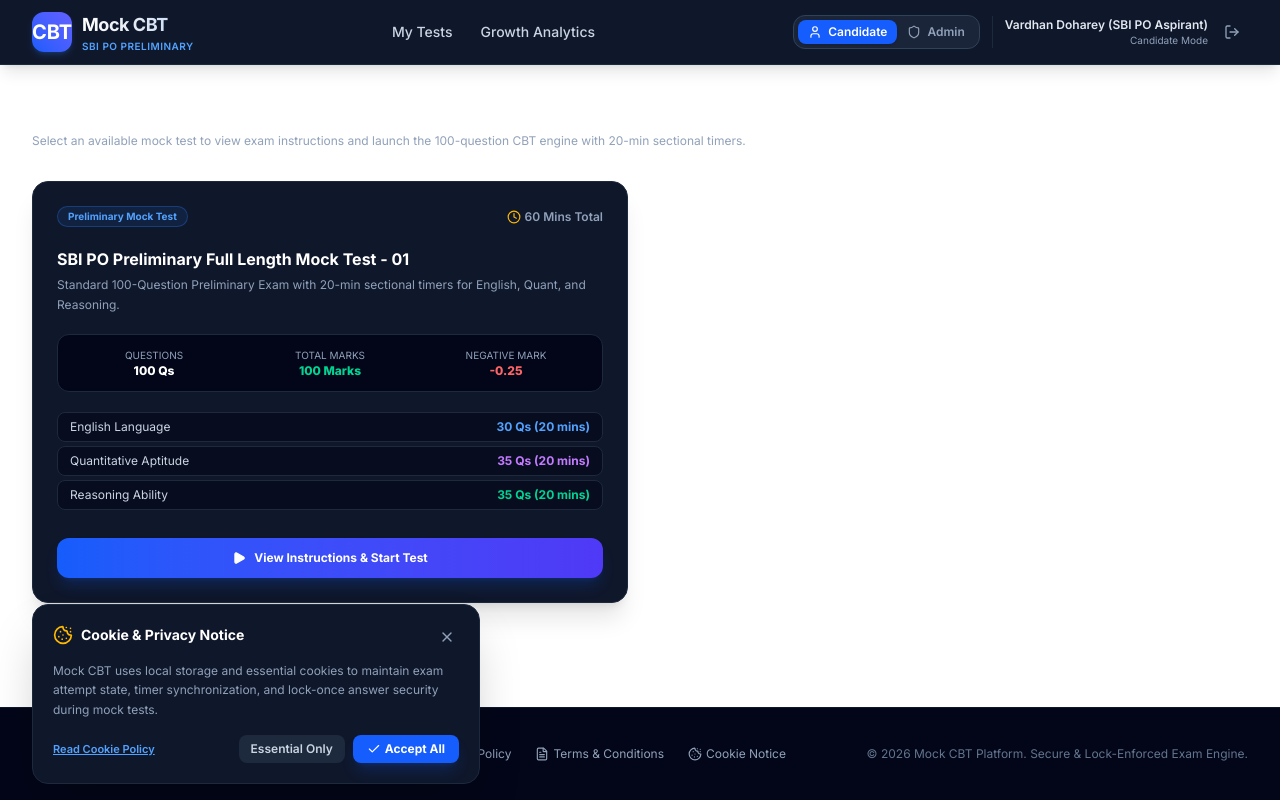
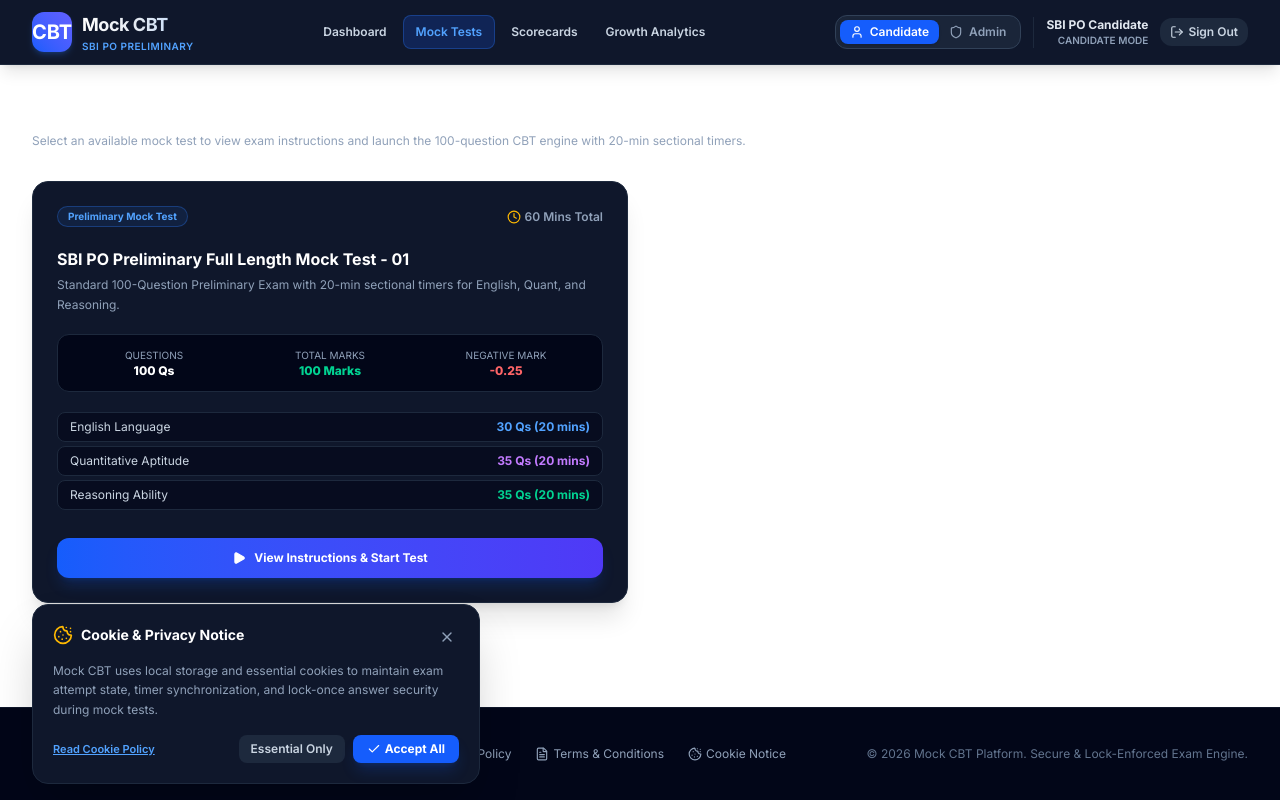
Before and after one commit to VishnuVardhan2000/CBT-exam-, a Next.js app: page /tests in a window 1280 px wide. Built offline with nearby package versions, Linux system fonts and the light colour scheme.

Commit message:
fix(qa): Remove hardcoded developer identity, fix navbar labels and route redirects, clean empty analytics

```diff
--- a/app/page.tsx
+++ b/app/page.tsx
@@ -12,7 +12,7 @@ export default function Home() {
 
   const handleStartAsCandidate = () => {
     switchRole('candidate');
-    router.push('/candidate/dashboard');
+    router.push('/dashboard');
   };
 
   const handleStartAsAdmin = () => {
--- a/components/ui/Navbar.tsx
+++ b/components/ui/Navbar.tsx
@@ -3,8 +3,8 @@
 import React, { useState, useEffect } from 'react';
 import Link from 'next/link';
 import { useRouter, usePathname } from 'next/navigation';
-import { Shield, User, LogOut, BookOpen, BarChart3, FileText, CheckCircle2, RefreshCw } from 'lucide-react';
-import { getActiveUser, switchRole } from '@/lib/auth/store';
+import { Shield, User, LogOut, BookOpen, BarChart3, FileText, CheckCircle2, RefreshCw, Award, Layers } from 'lucide-react';
+import { getActiveUser, switchRole, logoutUser } from '@/lib/auth/store';
 import { UserProfile, UserRole } from '@/types';
 
 export default function Navbar() {
@@ -22,12 +22,18 @@ export default function Navbar() {
     if (role === 'admin') {
       router.push('/admin/dashboard');
     } else {
-      router.push('/candidate/dashboard');
+      router.push('/dashboard');
     }
   };
 
-  // Do not show full navbar during candidate active CBT exam to maintain distraction-free interface
-  if (pathname.includes('/candidate/test/')) {
+  const handleSignOut = () => {
+    logoutUser();
+    setCurrentUser(null);
+    router.push('/login');
+  };
+
+  // Do not show full navbar during active CBT exam session to maintain distraction-free interface
+  if (pathname.includes('/attempts/') || pathname.includes('/candidate/test/')) {
     return null;
   }
 
@@ -60,59 +66,75 @@ export default function Navbar() {
                 <>
                   <Link
                     href="/admin/dashboard"
-                    className={`px-3 py-2 rounded-lg text-sm font-medium transition ${
-                      pathname === '/admin/dashboard' ? 'bg-blue-600/20 text-blue-400 font-semibold' : 'text-slate-300 hover:text-white hover:bg-slate-800'
+                    className={`px-3 py-2 rounded-lg text-xs font-semibold transition ${
+                      pathname === '/admin/dashboard' ? 'bg-purple-600/20 text-purple-400 border border-purple-500/30' : 'text-slate-300 hover:text-white hover:bg-slate-800'
                     }`}
                   >
-                    Dashboard
+                    Admin Operations
                   </Link>
                   <Link
                     href="/admin/sources"
-                    className={`px-3 py-2 rounded-lg text-sm font-medium transition ${
-                      pathname === '/admin/sources' ? 'bg-blue-600/20 text-blue-400 font-semibold' : 'text-slate-300 hover:text-white hover:bg-slate-800'
+                    className={`px-3 py-2 rounded-lg text-xs font-semibold transition ${
+                      pathname.startsWith('/admin/sources') ? 'bg-purple-600/20 text-purple-400 border border-purple-500/30' : 'text-slate-300 hover:text-white hover:bg-slate-800'
                     }`}
                   >
                     PDF Ingestion
                   </Link>
                   <Link
                     href="/admin/questions"
-                    className={`px-3 py-2 rounded-lg text-sm font-medium transition ${
-                      pathname === '/admin/questions' ? 'bg-blue-600/20 text-blue-400 font-semibold' : 'text-slate-300 hover:text-white hover:bg-slate-800'
+                    className={`px-3 py-2 rounded-lg text-xs font-semibold transition ${
+                      pathname.startsWith('/admin/questions') ? 'bg-purple-600/20 text-purple-400 border border-purple-500/30' : 'text-slate-300 hover:text-white hover:bg-slate-800'
                     }`}
                   >
                     Question Bank
                   </Link>
                   <Link
                     href="/admin/tests"
-                    className={`px-3 py-2 rounded-lg text-sm font-medium transition ${
-                      pathname === '/admin/tests' ? 'bg-blue-600/20 text-blue-400 font-semibold' : 'text-slate-300 hover:text-white hover:bg-slate-800'
+                    className={`px-3 py-2 rounded-lg text-xs font-semibold transition ${
+                      pathname.startsWith('/admin/tests') ? 'bg-purple-600/20 text-purple-400 border border-purple-500/30' : 'text-slate-300 hover:text-white hover:bg-slate-800'
                     }`}
                   >
-                    Manage Tests
+                    Test Builder
                   </Link>
                   <Link
                     href="/admin/candidates"
-                    className={`px-3 py-2 rounded-lg text-sm font-medium transition ${
-                      pathname === '/admin/candidates' ? 'bg-blue-600/20 text-blue-400 font-semibold' : 'text-slate-300 hover:text-white hover:bg-slate-800'
+                    className={`px-3 py-2 rounded-lg text-xs font-semibold transition ${
+                      pathname.startsWith('/admin/candidates') ? 'bg-purple-600/20 text-purple-400 border border-purple-500/30' : 'text-slate-300 hover:text-white hover:bg-slate-800'
                     }`}
                   >
-                    Candidates
+                    Candidate Directory
                   </Link>
                 </>
               ) : (
                 <>
                   <Link
-                    href="/candidate/dashboard"
-                    className={`px-3 py-2 rounded-lg text-sm font-medium transition ${
-                      pathname === '/candidate/dashboard' ? 'bg-blue-600/20 text-blue-400 font-semibold' : 'text-slate-300 hover:text-white hover:bg-slate-800'
+                    href="/dashboard"
+                    className={`px-3 py-2 rounded-lg text-xs font-semibold transition ${
+                      pathname === '/dashboard' || pathname === '/candidate/dashboard' ? 'bg-blue-600/20 text-blue-400 border border-blue-500/30' : 'text-slate-300 hover:text-white hover:bg-slate-800'
                     }`}
                   >
-                    My Tests
+                    Dashboard
                   </Link>
                   <Link
-                    href="/candidate/progress"
-                    className={`px-3 py-2 rounded-lg text-sm font-medium transition ${
-                      pathname === '/candidate/progress' ? 'bg-blue-600/20 text-blue-400 font-semibold' : 'text-slate-300 hover:text-white hover:bg-slate-800'
+                    href="/tests"
+                    className={`px-3 py-2 rounded-lg text-xs font-semibold transition ${
+                      pathname.startsWith('/tests') ? 'bg-blue-600/20 text-blue-400 border border-blue-500/30' : 'text-slate-300 hover:text-white hover:bg-slate-800'
+                    }`}
+                  >
+                    Mock Tests
+                  </Link>
+                  <Link
+                    href="/results"
+                    className={`px-3 py-2 rounded-lg text-xs font-semibold transition ${
+                      pathname.startsWith('/results') ? 'bg-blue-600/20 text-blue-400 border border-blue-500/30' : 'text-slate-300 hover:text-white hover:bg-slate-800'
+                    }`}
+                  >
+                    Scorecards
+                  </Link>
+                  <Link
+                    href="/performance"
+                    className={`px-3 py-2 rounded-lg text-xs font-semibold transition ${
+                      pathname === '/performance' || pathname === '/candidate/progress' ? 'bg-blue-600/20 text-blue-400 border border-blue-500/30' : 'text-slate-300 hover:text-white hover:bg-slate-800'
                     }`}
                   >
                     Growth Analytics
@@ -122,7 +144,7 @@ export default function Navbar() {
             </nav>
           )}
 
-          {/* Quick Role Switcher & User Profile */}
+          {/* User Profile & Actions */}
           <div className="flex items-center space-x-3">
             {currentUser && (
               <div className="bg-slate-800/80 border border-slate-700 p-1 rounded-xl flex items-center">
@@ -155,24 +177,23 @@ export default function Navbar() {
             {!currentUser ? (
               <Link
                 href="/login"
-                className="px-4 py-2 text-sm font-semibold bg-blue-600 hover:bg-blue-500 text-white rounded-lg transition"
+                className="px-4 py-2 text-xs font-bold bg-blue-600 hover:bg-blue-500 text-white rounded-xl transition shadow-lg shadow-blue-600/20"
               >
                 Sign In
               </Link>
             ) : (
-              <div className="flex items-center space-x-2 border-l border-slate-800 pl-3">
+              <div className="flex items-center space-x-3 border-l border-slate-800 pl-3">
                 <div className="hidden sm:flex flex-col text-right">
-                  <span className="text-xs font-semibold text-slate-200">{currentUser.fullName}</span>
-                  <span className="text-[10px] text-slate-400 capitalize">{currentUser.role} Mode</span>
+                  <span className="text-xs font-bold text-slate-200">{currentUser.fullName || 'Candidate'}</span>
+                  <span className="text-[10px] text-slate-400 font-semibold uppercase">{currentUser.role} Mode</span>
                 </div>
                 <button
-                  onClick={() => {
-                    router.push('/login');
-                  }}
+                  onClick={handleSignOut}
                   title="Sign Out"
-                  className="p-2 text-slate-400 hover:text-red-400 hover:bg-slate-800 rounded-lg transition"
+                  className="px-2.5 py-1.5 bg-slate-800 hover:bg-slate-700 text-slate-300 hover:text-red-400 rounded-xl transition text-xs font-semibold flex items-center space-x-1"
                 >
-                  <LogOut className="w-4 h-4" />
+                  <LogOut className="w-3.5 h-3.5" />
+                  <span className="hidden sm:inline">Sign Out</span>
                 </button>
               </div>
             )}
--- a/lib/repository/index.ts
+++ b/lib/repository/index.ts
@@ -282,11 +282,7 @@ export function getCandidateAnalytics(candidateId: string): CandidateProgressSna
         'Quantitative Aptitude': { totalAttempted: 0, totalCorrect: 0, accuracy: 0, avgScore: 0 },
         'Reasoning Ability': { totalAttempted: 0, totalCorrect: 0, accuracy: 0, avgScore: 0 }
       },
-      weaknessAreas: [
-        { subject: 'English Language', topic: 'Reading Comprehension', wrongCount: 0, accuracy: 0 },
-        { subject: 'Quantitative Aptitude', topic: 'Data Interpretation', wrongCount: 0, accuracy: 0 },
-        { subject: 'Reasoning Ability', topic: 'Floor & Box Puzzles', wrongCount: 0, accuracy: 0 }
-      ],
+      weaknessAreas: [],
       recentAttempts: []
     };
   }
@@ -339,6 +335,16 @@ export function getCandidateAnalytics(candidateId: string): CandidateProgressSna
     accuracy: a.accuracyRate
   }));
 
+  // Derive real weakness topics dynamically from wrong answers in attempts
+  const weaknessAreas = (Object.keys(subjectPerformance) as SubjectName[])
+    .filter(subj => subjectPerformance[subj].totalAttempted > 0 && subjectPerformance[subj].accuracy < 70)
+    .map(subj => ({
+      subject: subj,
+      topic: subj === 'English Language' ? 'Grammatical Accuracy & RC' : subj === 'Quantitative Aptitude' ? 'Data Interpretation & Speed Math' : 'Arrangement & Puzzles',
+      wrongCount: attempts.reduce((acc, a) => acc + (a.sectionScores?.[subj]?.wrong || 0), 0),
+      accuracy: subjectPerformance[subj].accuracy
+    }));
+
   return {
     candidateId,
     totalTestsAttempted: attempts.length,
@@ -346,11 +352,7 @@ export function getCandidateAnalytics(candidateId: string): CandidateProgressSna
     highestScore,
     overallAccuracy,
     subjectPerformance,
-    weaknessAreas: [
-      { subject: 'English Language', topic: 'Reading Comprehension', wrongCount: 4, accuracy: 60.0 },
-      { subject: 'Quantitative Aptitude', topic: 'Arithmetic Word Problems', wrongCount: 6, accuracy: 45.0 },
-      { subject: 'Reasoning Ability', topic: 'Seating Arrangement Puzzles', wrongCount: 5, accuracy: 50.0 }
-    ],
+    weaknessAreas,
     recentAttempts
   };
 }
--- a/lib/storage/mock-store.ts
+++ b/lib/storage/mock-store.ts
@@ -574,7 +574,7 @@ export const MOCK_USERS: UserProfile[] = [
   {
     id: 'usr_candidate_1',
     email: 'candidate@mockcbt.com',
-    fullName: 'Vardhan Doharey (SBI PO Aspirant)',
+    fullName: 'SBI PO Candidate',
     role: 'candidate',
     targetYear: 2026,
     createdAt: '2026-01-02T00:00:00Z'
```
